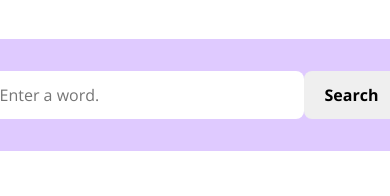
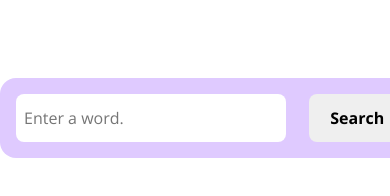
Before and after one commit to tjdanner/API-dictionary, a plain HTML site: page index.html in a window 390 px wide. Shown: the top 196 px of the page. Drawn offline with nearby package versions, Linux system fonts and the light colour scheme.

Commit message:
Added mobile functionality and favicon.

```diff
--- a/index.html
+++ b/index.html
@@ -7,8 +7,9 @@
     <meta name="viewport" content="width=device-width, initial-scale=1.0">
     <link rel="stylesheet" href="styles.css">
     <link href="https://fonts.googleapis.com/css2?family=Open+Sans:wght@300;400;700&display=swap" rel="stylesheet">
+    <link rel="icon" href="Media\Paomedia-Small-N-Flat-Book.ico">
     <script src="script.js" defer></script>
-    <title>Dictionary</title>
+    <title>API Dictionary</title>
 </head>
 
 <body>
--- a/styles.css
+++ b/styles.css
@@ -1,8 +1,5 @@
 body {
-    margin: auto;
-    display: flex;
-    justify-content: center;
-    margin-top: 10%;
+    margin: 10% 0;
     font-family: 'open sans', sans-serif;
 }
 
@@ -14,6 +11,7 @@ body {
     flex-direction: column;
     border-radius: 1rem;
     padding: 2rem;
+    margin: auto;
 }
 
 #search-bar {
@@ -91,3 +89,20 @@ body {
     padding-left: 1rem;
     border-left: 5px solid black;
 }
+
+@media screen and (max-width: 500px) {
+    body {
+        margin: 20% 0;
+    }
+    #container {
+        width: 100%;
+        margin: 0;
+        padding: 1rem;
+    }
+    #container > * {
+        width: auto;
+    }
+    #word-input {
+        width: 65%;
+    }
+}
```
Also changed, not shown: Media/Paomedia-Small-N-Flat-Book.ico (added).
